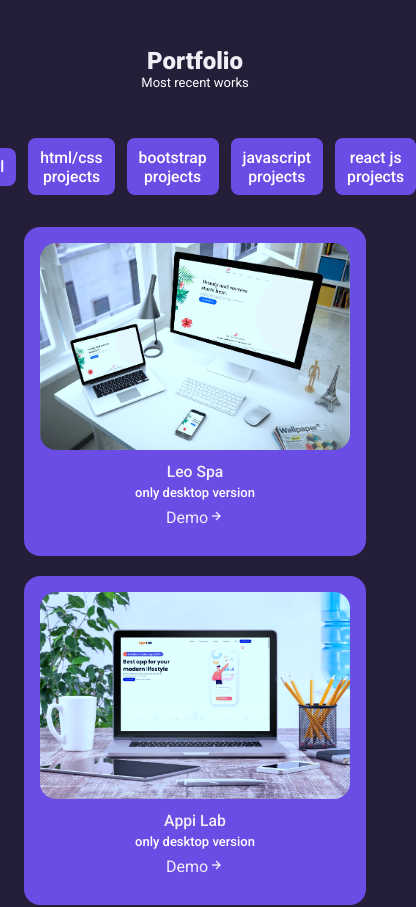
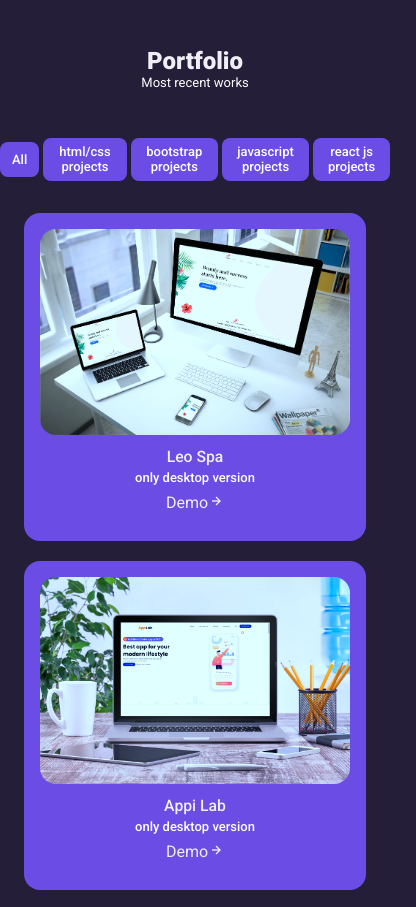
Before and after one commit to ayshenm/myportfolio-app, a React (Create React App) app: page / in a window 390 px wide. Shown: the part 3120-4027 px from the top of the page, 416 px wide, since content can reach past the window. Built offline with nearby package versions, Linux system fonts and the light colour scheme.

Commit message:
media query

```diff
--- a/src/components/work/work.css
+++ b/src/components/work/work.css
@@ -3,7 +3,6 @@ button{
     font-weight: var(--font-medium);
     border-radius: 0.5rem;
     color: #fff;
-
 }
 
 button:hover{
@@ -127,6 +126,21 @@ button:hover{
     .work_img{
         width: 100%;
     }
+    .work_filter{
+        column-gap: 0.25rem !important;
+        font-size: var(--small-font-size) !important;
+    }
+
+    .work_item{
+
+        padding: 0.10rem 0.15rem !important;
+        font-size: var(--small-font-size);
+
+    }
+    button{
+        padding: 0.40rem 0.15rem;
+        font-size: var(--small-font-size);
+    }
   }
 
   /*for small  devices*/
@@ -137,5 +151,8 @@ button:hover{
 
     .work_filter{
         column-gap: 0.25rem;
+        font-size: var(--small-font-size);
+        width: 80px;
+
     }
   }
```
